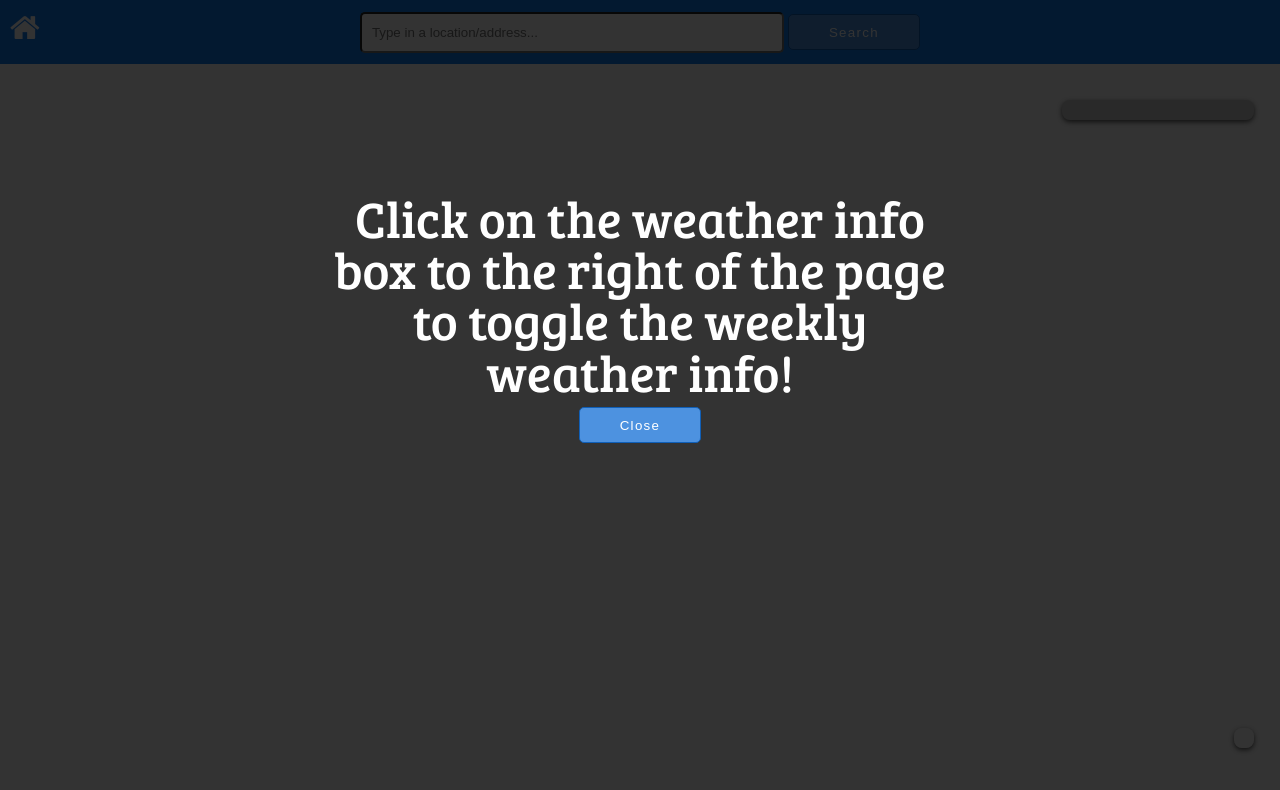
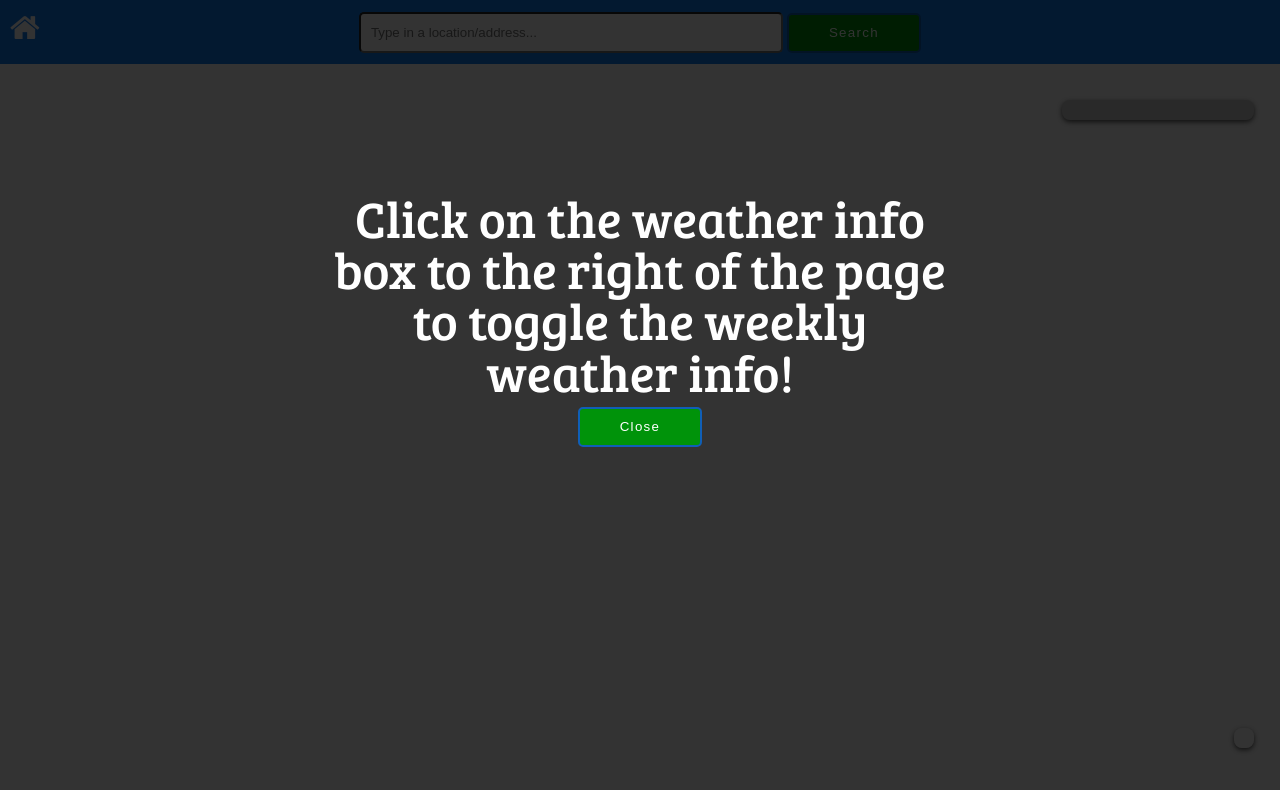
Before and after one commit to ladisays/weatherForecast, a plain HTML site: page index.html in a window 1280 px wide. Drawn offline with nearby package versions, Linux system fonts and the light colour scheme; some packages are replaced by stand-ins of ours.

Commit message:
Update 10 - stylesheet

```diff
--- a/css/style.css
+++ b/css/style.css
@@ -36,12 +36,12 @@ body {
 }
 
 button {
-  height: 2.75em;
+  height: 3em;
   border-radius: 5px;
   padding: 0 3em;
   color: #fff;
-  background-color: #4D92E0;
-  border: 1px solid #105FB7;
+  background-color: #00930A;
+  border: 2px solid #105FB7;
   line-height: 2.75em;
   letter-spacing: .1em;
 }
```
